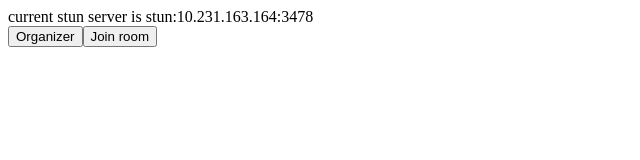
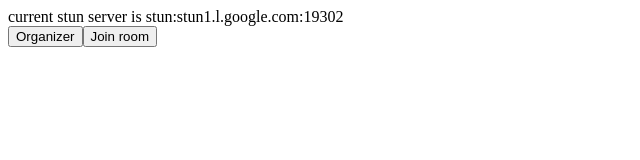
Before and after one commit to cola119/WebRTC-react, a React app: page / in a window 1280 px wide. Shown: the top 160 px of the page, without its empty margins (0-640 px from the left). Built offline with nearby package versions, Linux system fonts and the light colour scheme; no server answers.

Commit message:
refactor: change directory

```diff
--- a/src/App.tsx
+++ b/src/App.tsx
@@ -1,6 +1,6 @@
 import React, { useState } from 'react';
-import { Sender } from './Sender';
-import { Reciever } from './Reciever';
+import { Sender } from './components/Sender';
+import { Reciever } from './components/Reciever';
 import { DEFAULT_RTC_CONFIG } from './utils';
 
 export const App: React.FC<{}> = () => {
--- a/src/Reciever.tsx
+++ b/src/components/Reciever.tsx
@@ -1,6 +1,6 @@
 import React, { useEffect, useRef, useState, ChangeEvent } from 'react';
-import { fetchRoomById, setAnswer } from './firebase/rooms';
-import { DEFAULT_RTC_CONFIG, requestUserMedia } from './utils';
+import { fetchRoomById, setAnswer } from '../firebase/rooms';
+import { DEFAULT_RTC_CONFIG, requestUserMedia } from '../utils';
 
 export const Reciever: React.FC<{}> = () => {
   const myVideoRef = useRef<HTMLVideoElement | null>(null);
@@ -43,6 +43,12 @@
     };
     _peerConnection.onicecandidateerror = (e): void => {
       console.log('onicecandidateerror', e);
+    };
+    _peerConnection.oniceconnectionstatechange = (): void => {
+      console.log(
+        'oniceconnectionstatechange',
+        _peerConnection.iceConnectionState,
+      );
     };
   }, []);
 
--- a/src/Sender.tsx
+++ b/src/components/Sender.tsx
@@ -1,7 +1,7 @@
 import React, { useEffect, useRef, useState } from 'react';
-import { createRoomWihtOffer } from './firebase/rooms';
-import { DEFAULT_RTC_CONFIG, requestUserMedia } from './utils';
-import { roomsRef } from './firebase';
+import { createRoomWihtOffer } from '../firebase/rooms';
+import { DEFAULT_RTC_CONFIG, requestUserMedia } from '../utils';
+import { roomsRef } from '../firebase';
 
 export const Sender: React.FC<{}> = () => {
   const myVideoRef = useRef<HTMLVideoElement | null>(null);
@@ -49,6 +49,12 @@
     };
     _peerConnection.onicecandidateerror = (e): void => {
       console.log('onicecandidateerror', e);
+    };
+    _peerConnection.oniceconnectionstatechange = (): void => {
+      console.log(
+        'oniceconnectionstatechange',
+        _peerConnection.iceConnectionState,
+      );
     };
   }, []);
 
--- a/src/utils.ts
+++ b/src/utils.ts
@@ -14,8 +14,8 @@
 export const DEFAULT_RTC_CONFIG = {
   iceServers: [
     {
-      urls: ['stun:10.231.163.164:3478'],
-      // urls: ['stun:stun1.l.google.com:19302', 'stun:stun2.l.google.com:19302'],
+      // urls: ['stun:10.231.163.164:3478'],
+      urls: ['stun:stun1.l.google.com:19302', 'stun:stun2.l.google.com:19302'],
     },
   ],
   iceCandidatePoolSize: 10,
```
